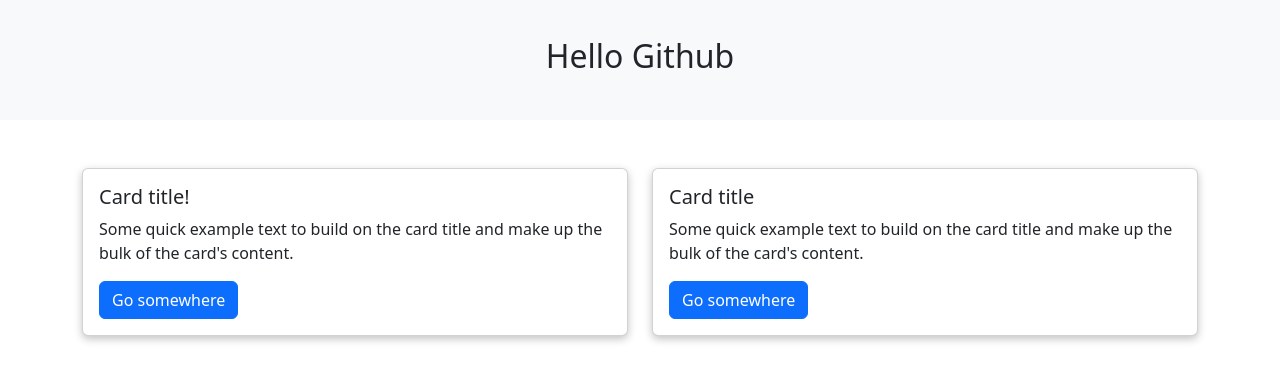
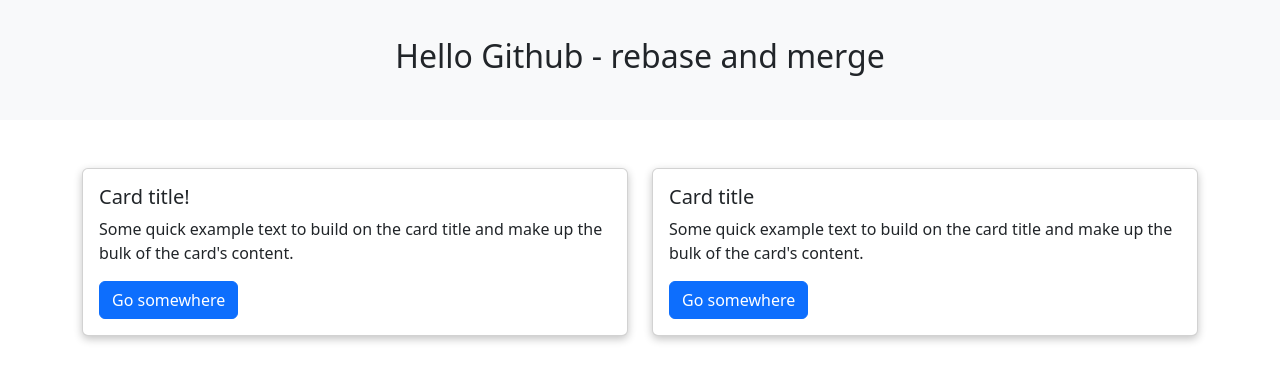
Before and after one commit to rsmclaren/saad-git-repo, a plain HTML site: page index.html in a window 1280 px wide. Drawn offline with nearby package versions, Linux system fonts and the light colour scheme.

Commit message:
added rebase and merge to h2

```diff
--- a/index.html
+++ b/index.html
@@ -12,7 +12,7 @@
 
 <body>
     <div class="banner mb-5 d-flex w-100 bg-light min-vh-20 align-items-center justify-content-center">
-        <h2>Hello Github</h2>
+        <h2>Hello Github - rebase and merge</h2>
     </div>
 
     <div class="container">
```
